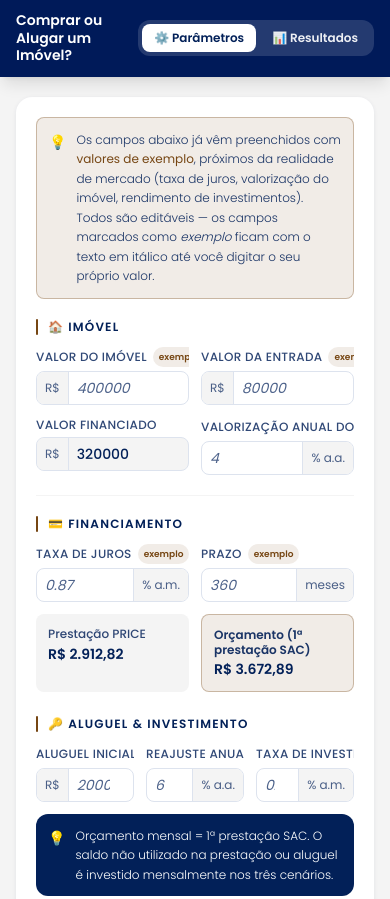
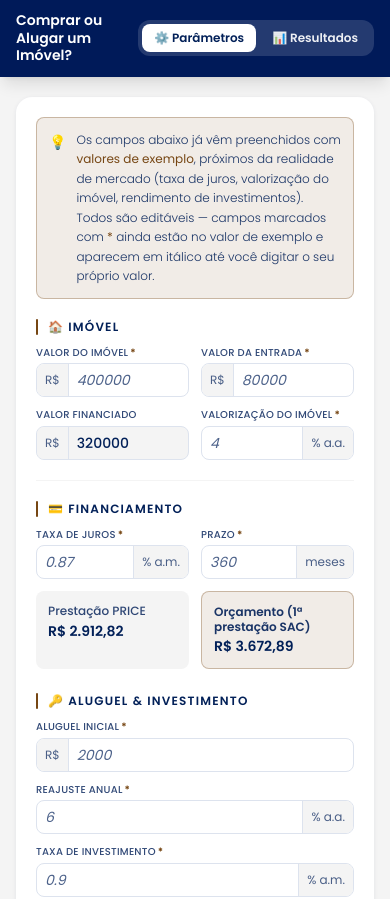
Before and after one commit to Artur-Schneider/comprar-ou-alugar, a React (Vite) app: page / in a window 390 px wide. Shown: the top 899 px of the page. Built offline with nearby package versions, Linux system fonts and the light colour scheme.

Commit message:
responsividade dos parâmetros e exemplos

```diff
--- a/src/components/NInput.jsx
+++ b/src/components/NInput.jsx
@@ -3,20 +3,13 @@ import { C, T } from '../lib/theme';
 
 export default function NInput({ label, val, set, pre, suf, step = "0.1", min = "0", ro = false, isDefault = false }) {
   const [foc, setFoc] = useState(false);
-  const showExampleTag = isDefault && !ro;
+  const showExampleMark = isDefault && !ro;
 
   return (
     <div className="min-w-0">
-      <label className="flex items-center gap-1.5 text-xs font-medium uppercase tracking-wide mb-1 truncate" style={{ color: T.low }}>
+      <label className="block text-[10px] sm:text-xs font-medium uppercase tracking-wide mb-1 leading-tight" style={{ color: T.low }}>
         {label}
-        {showExampleTag && (
-          <span
-            className="normal-case tracking-normal font-semibold px-1.5 py-0.5 rounded-full flex-shrink-0"
-            style={{ fontSize: '9px', color: C.wood, backgroundColor: C.woodXl }}
-          >
-            exemplo
-          </span>
-        )}
+        {showExampleMark && <span className="ml-0.5 font-bold" style={{ color: C.wood }}>*</span>}
       </label>
       <div
         className="flex items-stretch rounded-lg overflow-hidden"
@@ -38,9 +31,9 @@ export default function NInput({ label, val, set, pre, suf, step = "0.1", min =
           onBlur={() => setFoc(false)}
           className="flex-1 px-2 py-1.5 text-sm outline-none bg-transparent min-w-0 w-0"
           style={{
-            color: showExampleTag ? T.hint : T.high,
-            fontStyle: showExampleTag ? 'italic' : 'normal',
-            fontWeight: showExampleTag ? 400 : 500,
+            color: showExampleMark ? T.hint : T.high,
+            fontStyle: showExampleMark ? 'italic' : 'normal',
+            fontWeight: showExampleMark ? 400 : 500,
           }}
         />
         {suf && (
--- a/src/pages/ParamsPage.jsx
+++ b/src/pages/ParamsPage.jsx
@@ -15,7 +15,8 @@ export default function ParamsPage({ p, upd, c, anos, defaults, priceWins, sacWi
           <p className="text-xs font-light leading-relaxed" style={{ color: T.med }}>
             Os campos abaixo já vêm preenchidos com <strong style={{ color: C.wood }}>valores de exemplo</strong>, próximos da
             realidade de mercado (taxa de juros, valorização do imóvel, rendimento de investimentos). Todos são editáveis —
-            os campos marcados como <em>exemplo</em> ficam com o texto em itálico até você digitar o seu próprio valor.
+            campos marcados com <strong style={{ color: C.wood }}>*</strong> ainda estão no valor de exemplo e aparecem em
+            itálico até você digitar o seu próprio valor.
           </p>
         </div>
 
@@ -25,7 +26,7 @@ export default function ParamsPage({ p, upd, c, anos, defaults, priceWins, sacWi
             <NInput label="Valor do Imóvel" val={p.vi} set={upd('vi')} pre="R$" step="5000" isDefault={p.vi === defaults.vi} />
             <NInput label="Valor da Entrada" val={p.ent} set={upd('ent')} pre="R$" step="5000" isDefault={p.ent === defaults.ent} />
             <NInput label="Valor Financiado" val={c.vf} set={() => {}} pre="R$" ro />
-            <NInput label="Valorização Anual do Imóvel" val={p.val} set={upd('val')} suf="% a.a." isDefault={p.val === defaults.val} />
+            <NInput label="Valorização do Imóvel" val={p.val} set={upd('val')} suf="% a.a." isDefault={p.val === defaults.val} />
           </div>
         </div>
 
@@ -51,7 +52,7 @@ export default function ParamsPage({ p, upd, c, anos, defaults, priceWins, sacWi
           </div>
           <div>
             <SectionHead icon="🔑" label="Aluguel & Investimento" />
-            <div className="grid grid-cols-3 gap-3 mb-3">
+            <div className="grid grid-cols-1 sm:grid-cols-3 gap-3 mb-3">
               <NInput label="Aluguel Inicial" val={p.alg} set={upd('alg')} pre="R$" step="100" isDefault={p.alg === defaults.alg} />
               <NInput label="Reajuste Anual" val={p.rej} set={upd('rej')} suf="% a.a." isDefault={p.rej === defaults.rej} />
               <NInput label="Taxa de Investimento" val={p.ti} set={upd('ti')} suf="% a.m." step="0.01" isDefault={p.ti === defaults.ti} />
```
